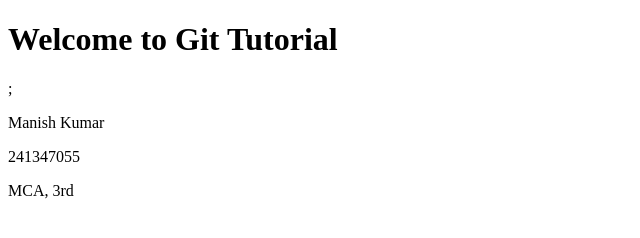
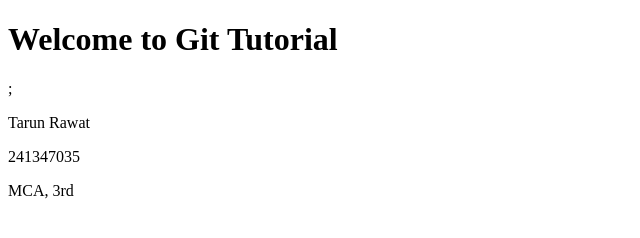
Before and after one commit to aichi7744-ctrl/demo-html, a plain HTML site: page index.html in a window 1280 px wide. Shown: the full height of the page, 0-640 px from the left. Drawn offline with Linux system fonts and the light colour scheme.

Commit message:
firstCommit

```diff
--- a/index.html
+++ b/index.html
@@ -7,8 +7,8 @@
 </head>
 <body>
      <h1>Welcome to Git Tutorial</h1>;
-     <p>Manish Kumar</p>
-     <p>241347055</p>
+     <p>Tarun Rawat</p>
+     <p>241347035</p>
      <p>MCA, 3rd</p>
 </body>
 </html>
```
